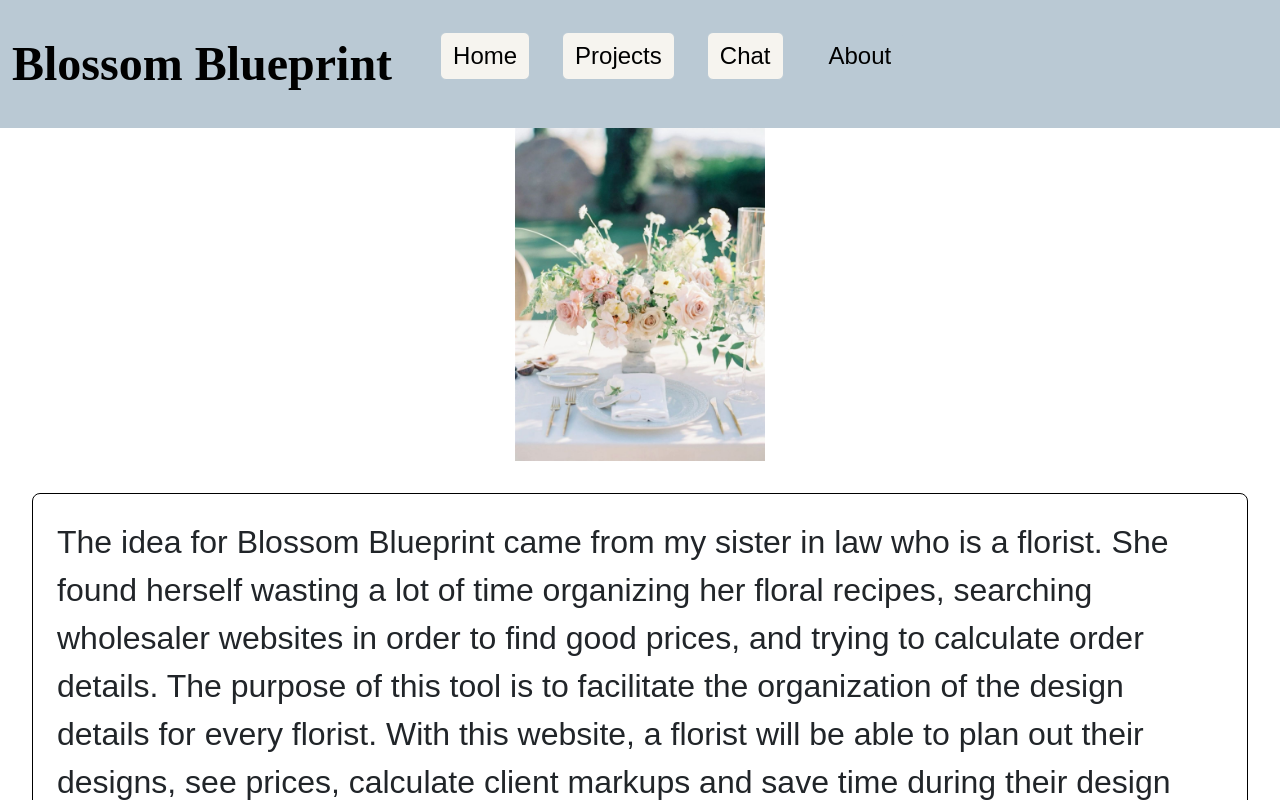
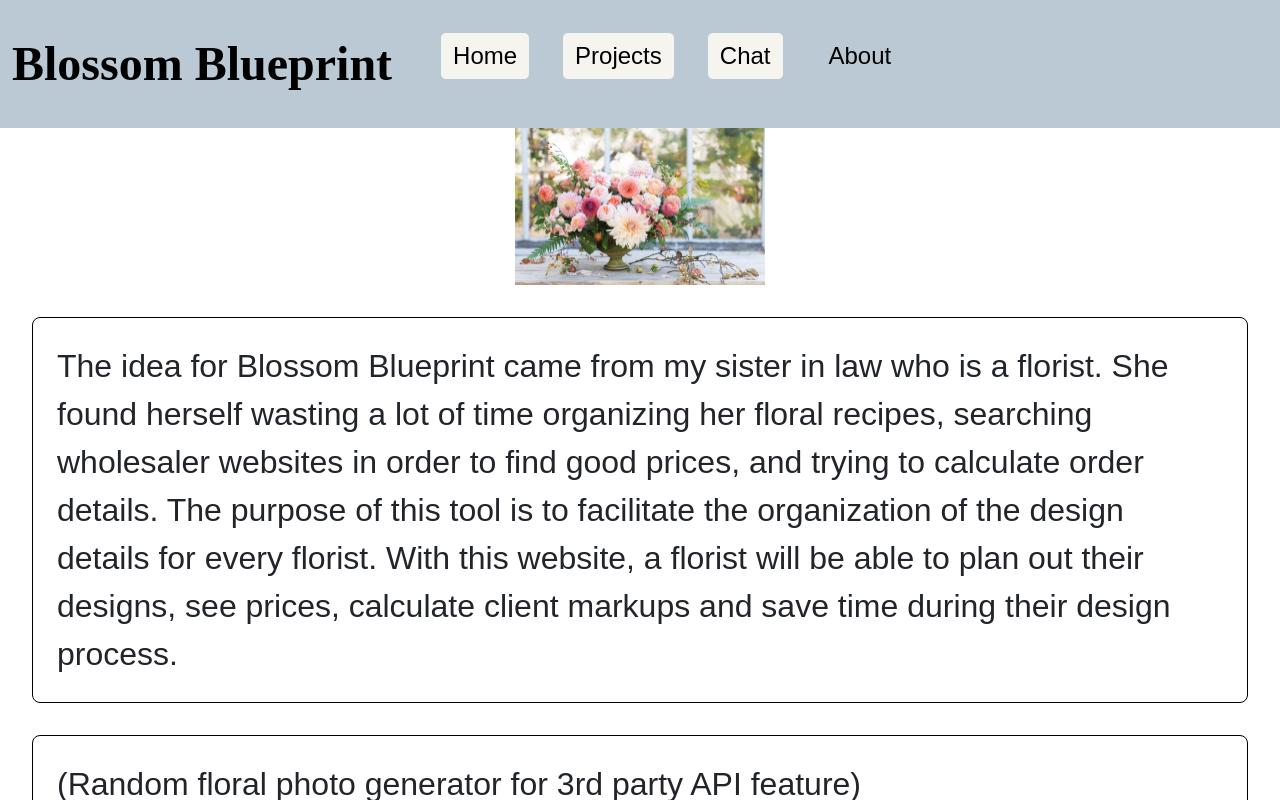
Before and after one commit to libbynic/flowers, a React (Vite) app: page /about in a window 1280 px wide. Shown: the top 800 px of the page. Built offline with nearby package versions, Linux system fonts and the light colour scheme; a web font is replaced by a local one.

Commit message:
figure out image function

```diff
--- a/src/about/about.jsx
+++ b/src/about/about.jsx
@@ -1,11 +1,15 @@
 import React from 'react';
-
+import { getPicture } from '../../service';
 export function About() {
+  const [img, setImage] = React.useState();
+  React.useEffect(() => {
+    setImage(getPicture());
+  }, []);
   return (
     <div>
      <main>
             <div className="center-img">
-              <img src="wedding-florals.jpg" width={250}/>
+              <img src={img} width={250}/>
             </div>
             <p className="box-text">
             The idea for Blossom Blueprint came from my sister in law who is a florist. She found herself wasting a lot of time organizing her floral recipes, searching wholesaler websites in order to find good prices, and trying to calculate order details. The purpose of this tool is to facilitate the organization of the design details for every florist. With this website, a florist will be able to plan out their designs, see prices, calculate client markups and save time during their design process.
```
